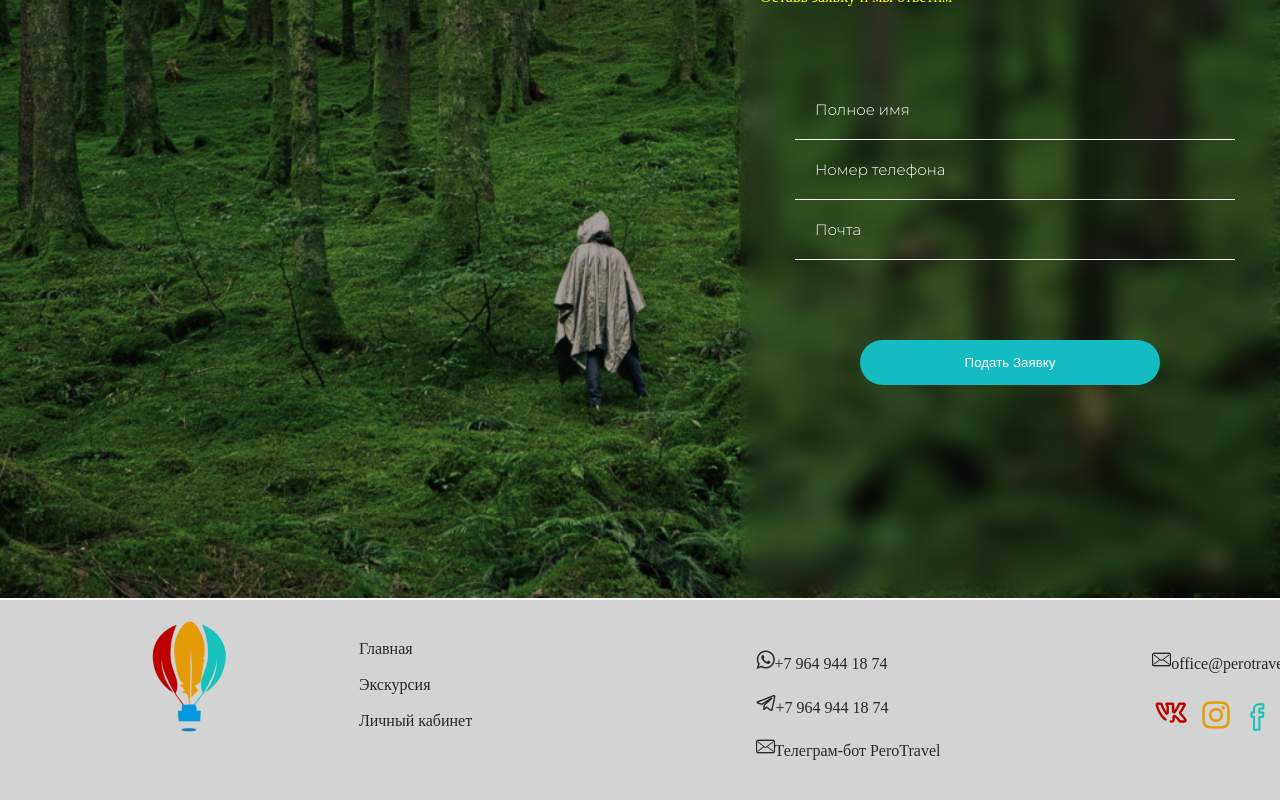
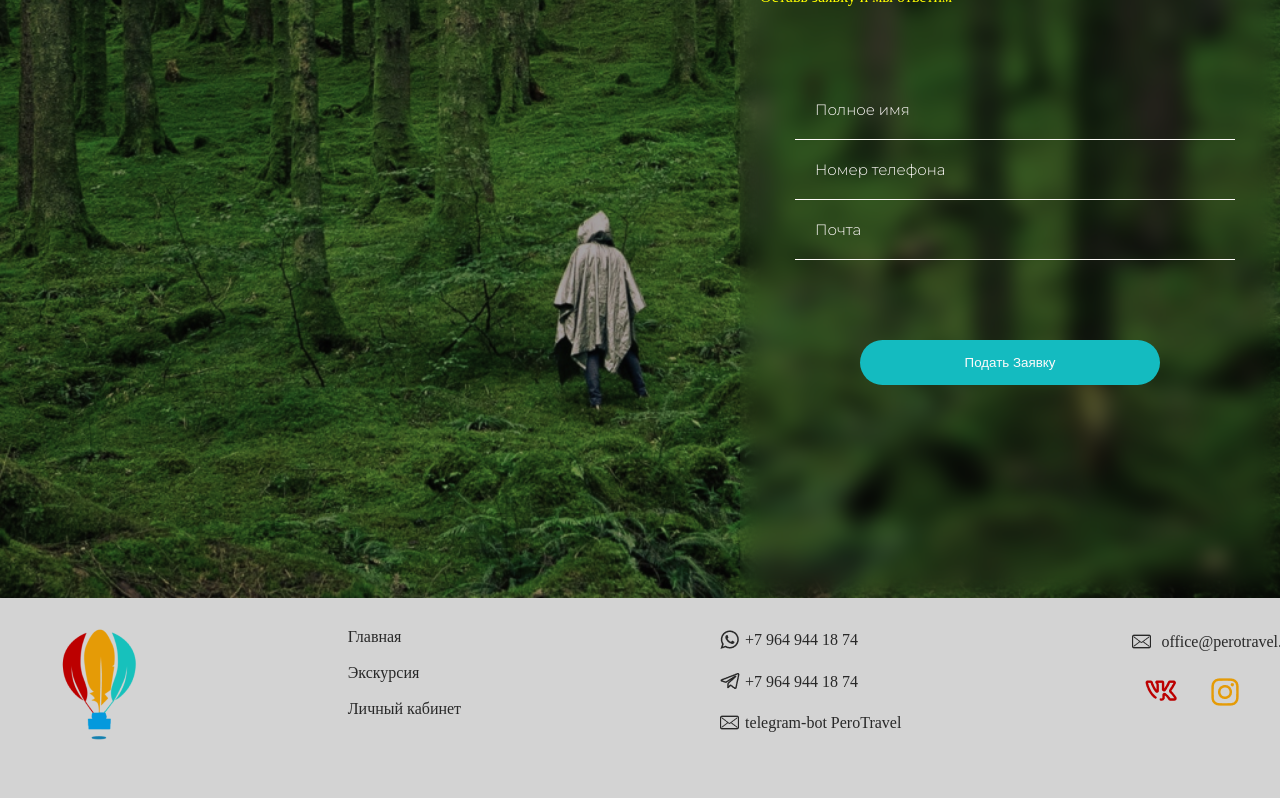
Before and after one commit to Shokhanasser1/Shokhanasser, a React (Create React App) app in the folder travel/: page / in a window 1280 px wide. Shown: the part 5320-6120 px from the top of the page. Built offline with nearby package versions, Linux system fonts and the light colour scheme.

Commit message:
footer debuging

```diff
--- a/travel/public/index.html
+++ b/travel/public/index.html
@@ -3,7 +3,7 @@
   <head>
     <meta charset="utf-8" />
     <link rel="icon" href="%PUBLIC_URL%/favicon.ico" />
-    <meta name="viewport" content="width=device-width, initial-scale=1" />
+    <meta name="viewport" content="width=device-width, initial-scale=1.0">
     <meta name="theme-color" content="#000000" />
     <meta
       name="description"
--- a/travel/src/components/About/style.scss
+++ b/travel/src/components/About/style.scss
@@ -140,7 +140,7 @@
     .footer {
         width: 100%;
         position: relative;
-        top: 680px;
+        top: 678px;
         margin: 0 auto;
     }
 }
--- a/travel/src/components/Footer/index.jsx
+++ b/travel/src/components/Footer/index.jsx
@@ -1,25 +1,26 @@
 import './style.scss'
 import React, { Link } from 'react-router-dom'
-import Heading2 from '../Heading2'
-import Icon1 from '../../assets/icons/wh 1f.png'
-import Icon2 from '../../assets/icons/tg 2f.png'
-import Icon3 from '../../assets/icons/mail 1f.png'
+import IconWH from '../../assets/icons/wh 1f.png'
+import IconTG from '../../assets/icons/tg 2f.png'
+import IconEl from '../../assets/icons/mail 1f.png'
 import FooterFace from '../../assets/icons/facebook 1f.png'
 import FooterInst from '../../assets/icons/inst 1f.png'
 import FooterVk from '../../assets/icons/vk 1f.png'
+import ColorLogo from "../../assets/icons/logo_color 1f.png"
+
 
 function Footer() {
     return (
         <div className="footer-wrapper">
-            <div className="footer-top">
-                <div className="footer-heading">
+            <div className="footer-content">
+                <div className="footer-left">
                     <Link path={'/about'} >
-                        <Heading2></Heading2>
+                        <img src={ColorLogo} alt="" />
 
                     </Link>
                 </div>
 
-                <div className="footer-links">
+                <div className="footer-middle">
                     <div className="left">
                         <Link to='/about'>
                             Главная
@@ -32,60 +33,53 @@ function Footer() {
                         <Link to={'/'}>
                             Личный кабинет
                         </Link>
-
                     </div>
-
-
-                    <div className="right">
+                    <div className="footer-contacts">
                         <Link>
+                                <img src={IconWH} alt="" />
                             <div>
-                                <img src={Icon1} alt="" />
                                 <span>+7 964 944 18 74</span>
                             </div>
                         </Link>
 
                         <Link>
+                                <img src={IconTG} alt="" />
                             <div>
-                                <img src={Icon2} alt="" />
                                 <span>+7 964 944 18 74</span>
                             </div>
                         </Link>
 
                         <Link>
+                                <img src={IconEl} alt="" />
                             <div>
-                                <img src={Icon3} alt="" />
-                                <span>Телеграм-бот PeroTravel</span>
+                                <span>telegram-bot PeroTravel</span>
                             </div>
                         </Link>
 
 
 
                     </div>
-
-                    <div className="twodiv">
+                <div className="footer-contacts-2">
                     <Link>
                         <div>
-                                <img src={Icon3} alt="" />
+                            <img className='email-img' src={IconEl} alt="" />
                             <span>office@perotravel.ru</span>
                         </div>
                     </Link>
 
                     <Link>
-                            <div>
-                                <img src={FooterVk} alt="" />
-                                <img src={FooterInst} alt="" />
-                                <img src={FooterFace} alt="" />
+                        <div className='social-media'>
+                            <img className='img-1' src={FooterVk} alt="" />
+                            <img className='img-2' src={FooterInst} alt="" />
+                            <img className='img-3' src={FooterFace} alt="" />
                         </div>
                     </Link>
-
                 </div>
-
                 </div>
 
 
 
             </div>
-
         </div>
     );
 }
--- a/travel/src/components/Footer/style.scss
+++ b/travel/src/components/Footer/style.scss
@@ -2,46 +2,70 @@
 
 .footer-wrapper {
     position: relative;
-    top: 602px;
+    top: 622px;
     bottom: 20px;
     background-color: lightgray;
     height: 200px;
 
-    .footer-top {
+    .footer-content {
         display: grid;
         grid-template-columns: 2fr 6fr 1fr;
-        gap: 20px;
-        margin-top: 20px;
     }
 
 
-    .footer-heading {
-        padding: 20px 50px;
+    .footer-left {
+        padding: 30px 60px;
     }
 
-    .footer-links {
+    .footer-middle {
         display: flex;
         flex-direction: column;
-        margin-top: 30px;
         display: grid;
         grid-template-columns: 2fr 2fr 1fr;
         padding: 10px;
+        .left {
+            margin-top: 20px;
+        }
 
 
-
-        .right{
-            div{
-                padding: 10px;
+        .footer-contacts{
+            display: flex;
+            flex-direction: column;
+            img {
+                position: relative;
+                top: 22px;
+                right: 25px;
             }
         }
 
-        .twodiv{
-            div{
-            padding: 10px;
-           img {
-            padding-left: 10px;
-           }
-           }
+        .footer-contacts-2 {
+            display: flex;
+            flex-direction: column;
+            margin-top: 20px;
+
+            .email-img {
+                position: relative;
+                top: 4px;
+                right: 10px;
+            }
+            .social-media {
+                display: grid;
+                grid-template-columns: repeat(3,1fr);
+                margin-top: 10px;
+            }
+            .img-1 {
+                max-width: 100%;
+                margin-top: 10px;
+                margin-right: 15px;
+            }
+            .img-2 {
+                max-width: 100%;
+                margin-top: 15px;
+            }
+            .img-3 {
+                max-width: 100%;
+                margin-top: 15px;
+            }
         }
 
 
--- a/travel/src/components/Heading2/index.jsx
+++ /dev/null
@@ -1,24 +0,0 @@
-import './style.scss'
-
-
-import ColorLogo from "../../assets/icons/logo_color 1f.png"
-
-function Heading2(props) {
-    const imgSize = {
-        imgSize: `calc(50px / ${props.size})`
-    }
-
-    return (
-        <div className="heading-wrapper">
-            <img
-                style={imgSize}
-                src={ColorLogo}
-                alt="Logo"
-                width={`calc(50px / ${props.size})`}
-            />
-            {props.children}
-        </div>
-    );
-}
-
-export default Heading2;
--- a/travel/src/components/Heading2/style.scss
+++ /dev/null
@@ -1,11 +0,0 @@
-.heading-wrapper {
-
-    display: inline-block;
-    position: absolute;
-
-    img {
-        position: absolute;
-        right: -180px;
-        top: -0px;
-    }
-}
```
Lines whose indentation alone changed are shown as unchanged.
